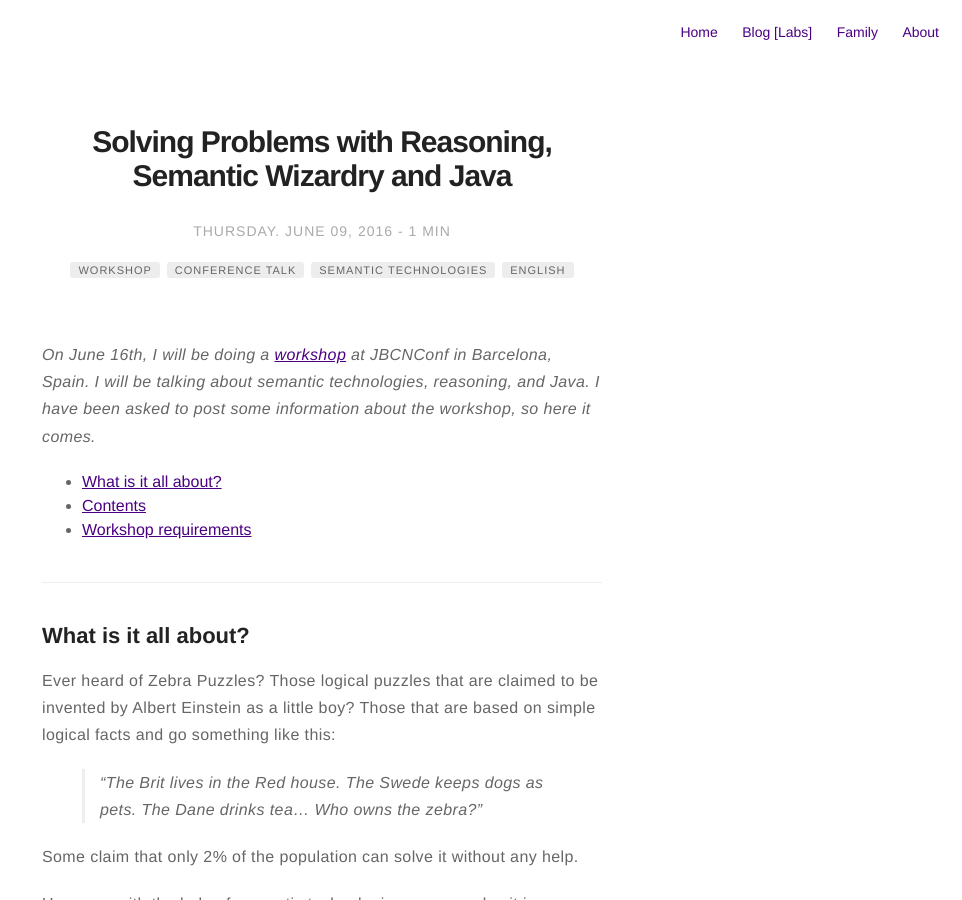
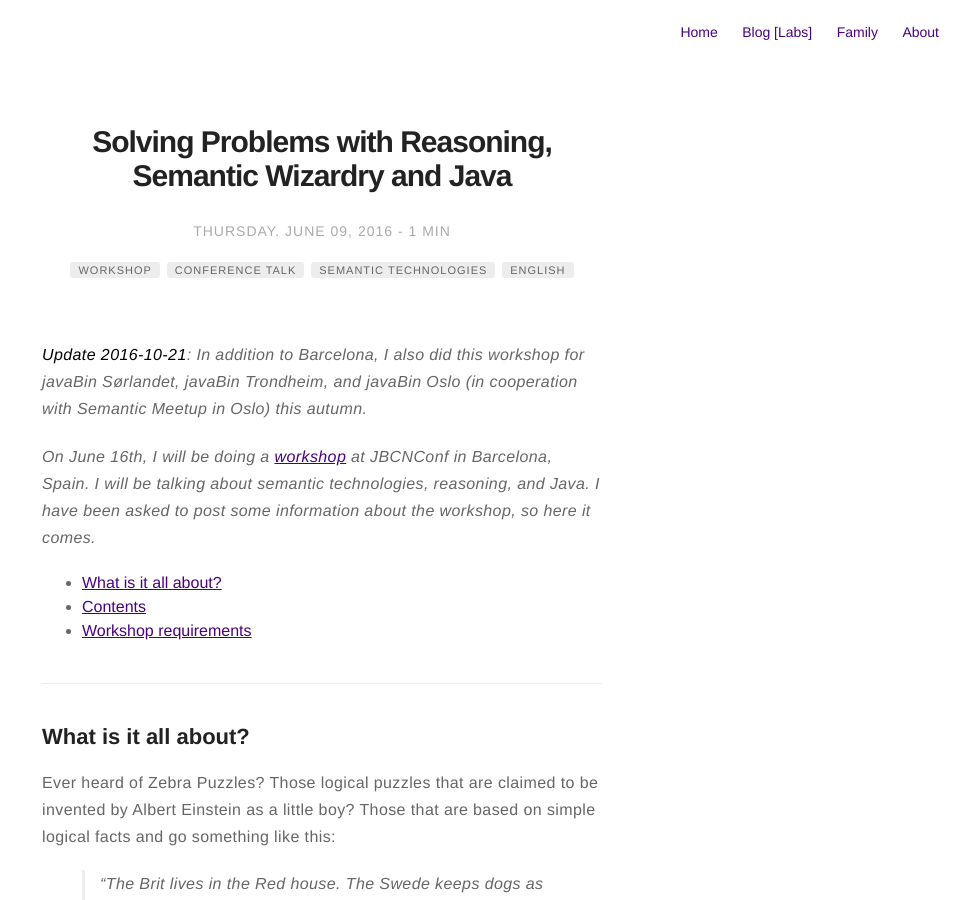
Before and after one commit to mehmandarov/mehmandarov.github.io, a Jekyll site: the page built from _posts/2016-06-09-reasoning-and-semantic-wizardry.markdown, in a window 1280 px wide and 900 px high. Shown: the whole window, without its empty margins (318-1280 px from the left). Built offline with Jekyll 4.4.1, drawn with Linux system fonts in a browser that asks for light colours.

Commit message:
Updates to a post

```diff
--- a/_posts/2016-06-09-reasoning-and-semantic-wizardry.markdown
+++ b/_posts/2016-06-09-reasoning-and-semantic-wizardry.markdown
@@ -12,6 +12,8 @@ blog: true
 star: false
 author: rustam.mehmandarov
 ---
+
+_**Update 2016-10-21**: In addition to Barcelona, I also did this workshop for javaBin Sørlandet, javaBin Trondheim, and javaBin Oslo (in cooperation with Semantic Meetup in Oslo) this autumn._
 
 _On June 16th, I will be doing a [workshop][1] at JBCNConf in Barcelona, Spain. I will be talking about semantic technologies, reasoning, and Java. I have been asked to post some information about the workshop, so here it comes._
 
```
